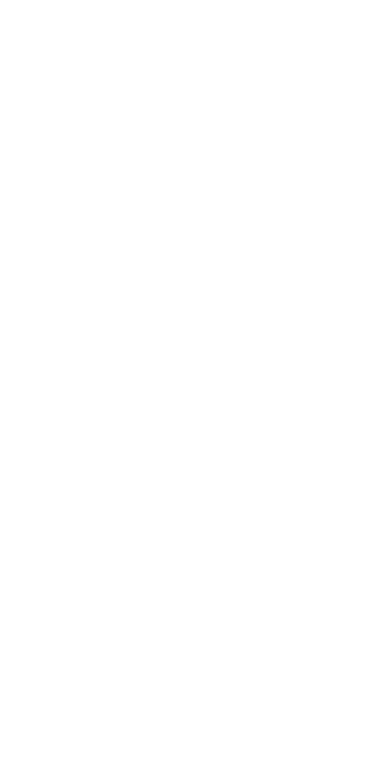
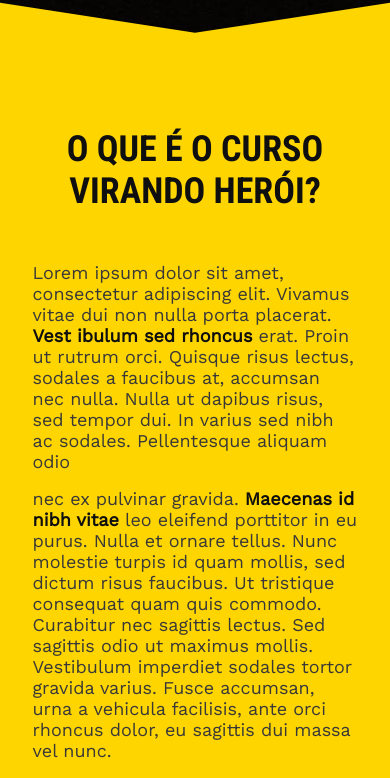
Before and after one commit to MoreiraAlex/VirandoHeroi, a Next.js app: page / in a window 390 px wide. Shown: the part 980-1758 px from the top of the page. Before the commit the page ends 844 px from the top, so only its background shows below. Built offline with nearby package versions, Linux system fonts and the light colour scheme.

Commit message:
Adcionando e ajustando pagina Objections

```diff
--- a/src/layout/Home.js
+++ b/src/layout/Home.js
@@ -4,7 +4,6 @@
 
 import logo from '../../public/logo.svg'
 import card from '../assets/formasPagamento.svg'
-// import thumb from '../assets/Thumb1.jpg'
 
 export default function Home() {
   return (
@@ -25,7 +24,7 @@
         <section>
             <video controls poster='/Thumb1.jpg'></video>
             <button>quero me inscrever agora!</button>
-            <Image src={card} width={250} alt='Bandeiras de cartão de credito' />
+            {/* <Image src={card} width={250} alt='Bandeiras de cartão de credito' /> */}
         </section>
     </main>
   )
--- /dev/null
+++ b/src/layout/Objections.js
@@ -0,0 +1,27 @@
+import styles from '../styles/layout/Objections.module.css'
+
+import Image from 'next/image'
+
+import mockup from '../assets/mockup.png'
+
+export default function Objections() {
+  return (
+    <section className={styles.section}>
+        <header>
+            <h2>O QUE É O CURSO VIRANDO HERÓI?</h2>
+        </header>
+        <div>
+            <article>
+                <p>
+                    Lorem ipsum dolor sit amet, consectetur adipiscing elit. Vivamus vitae dui non nulla porta placerat. <strong>Vest ibulum sed rhoncus</strong> erat. Proin ut rutrum orci. Quisque risus lectus, sodales a faucibus at, accumsan nec nulla. Nulla ut dapibus risus, sed tempor dui.
+                    In varius sed nibh ac sodales. Pellentesque aliquam odio
+                </p>
+                <p>
+                    nec ex pulvinar gravida. <strong>Maecenas id nibh vitae</strong> leo eleifend porttitor in eu purus. Nulla et ornare tellus. Nunc molestie turpis id quam mollis, sed dictum risus faucibus. Ut tristique consequat quam quis commodo. Curabitur nec sagittis lectus. Sed sagittis odio ut maximus mollis. Vestibulum imperdiet sodales tortor gravida varius. Fusce accumsan, urna a vehicula facilisis, ante orci rhoncus dolor, eu sagittis dui massa vel nunc.
+                </p>
+            </article>
+            <Image src={mockup} width={300} alt='Imagem de capa do curso' quality={100}/>
+        </div>
+    </section>
+  )
+}
--- a/src/pages/index.js
+++ b/src/pages/index.js
@@ -1,5 +1,6 @@
 import Head from 'next/head'
 import Home from '../layout/Home'
+import Objections from '../layout/Objections'
 
 export default function Index() {
   return (
@@ -10,6 +11,7 @@
         <link rel="icon" href="/favicon.ico" />
       </Head>
       <Home/>
+      <Objections/>
     </>
   )
 }
--- a/src/styles/layout/Main.module.css
+++ b/src/styles/layout/Main.module.css
@@ -1,5 +1,5 @@
 .main {
-    /* height: 100vh; */
+    height: 120vh;
     background-image: url('../../assets/BatmanBackground1.jpg');
     background-size: cover;
     background-repeat: no-repeat;
@@ -9,6 +9,12 @@
     flex-direction: column;
     align-items: flex-start;
     gap: 20px;
+    padding-bottom: 100px;
+    clip-path: polygon(0 0,100% 0,100% calc(100% - 75px),50% 100%,0 calc(100% - 75px));
+    z-index: 2;
+    position: relative;
+    margin-bottom: -75px;
+
 }
 
 .main > section:first-of-type h1{
@@ -74,6 +80,15 @@
     }
 }
 
+@media (max-width: 550px) {
+
+    .main {
+        clip-path: polygon(0 0,100% 0,100% calc(100% - 30px),50% 100%,0 calc(100% - 30px));
+        margin-bottom: -30px;
+    }
+
+}
+
 @media (max-width: 500px) {
 
     .main > section:last-of-type > video{
--- /dev/null
+++ b/src/styles/layout/Objections.module.css
@@ -0,0 +1,62 @@
+.section {
+    display: flex;
+    flex-direction: column;
+    align-items: center;
+    gap: 50px;
+    background-color: var(--color-primary);
+    padding: 0 50px;
+    clip-path: polygon(0 0,100% 0,100% calc(100% - 75px),50% 100%,0 calc(100% - 75px));
+    margin-bottom: -75px;
+    padding-bottom: 75px;
+}
+
+.section > header > h2 {
+    text-align: center;
+    font-size: 48px;
+    font-weight: 700;
+    text-transform: uppercase;
+    margin-top: 125px;
+}
+
+.section > div {
+    display: flex;
+    flex-direction: row;
+    justify-content: space-around;
+    align-items: center;
+    flex-wrap: wrap;
+}
+
+.section > div > article {
+    flex-basis: 50vw;
+    min-width: 500px;
+}
+
+.section > div > article p{
+    font-size: 22px;
+    margin-bottom: 16px;
+}
+
+.section > div > article p strong{
+    color: var(--black);
+}
+
+@media (max-width: 550px) {
+    .section {
+        clip-path: polygon(0 0,100% 0,100% calc(100% - 30px),50% 100%,0 calc(100% - 30px));
+        margin-bottom: -30px;
+        padding: 0 30px;
+        padding-bottom: 30px;
+    }
+
+    .section > header > h2 {
+        font-size: 36px;
+    }
+
+    .section > div > article {
+        min-width: 325px;
+    }
+
+    .section > div > article p{
+        font-size: 18px;
+    }
+}
```
Also changed, not shown: src/assets/mockup.png (added).
